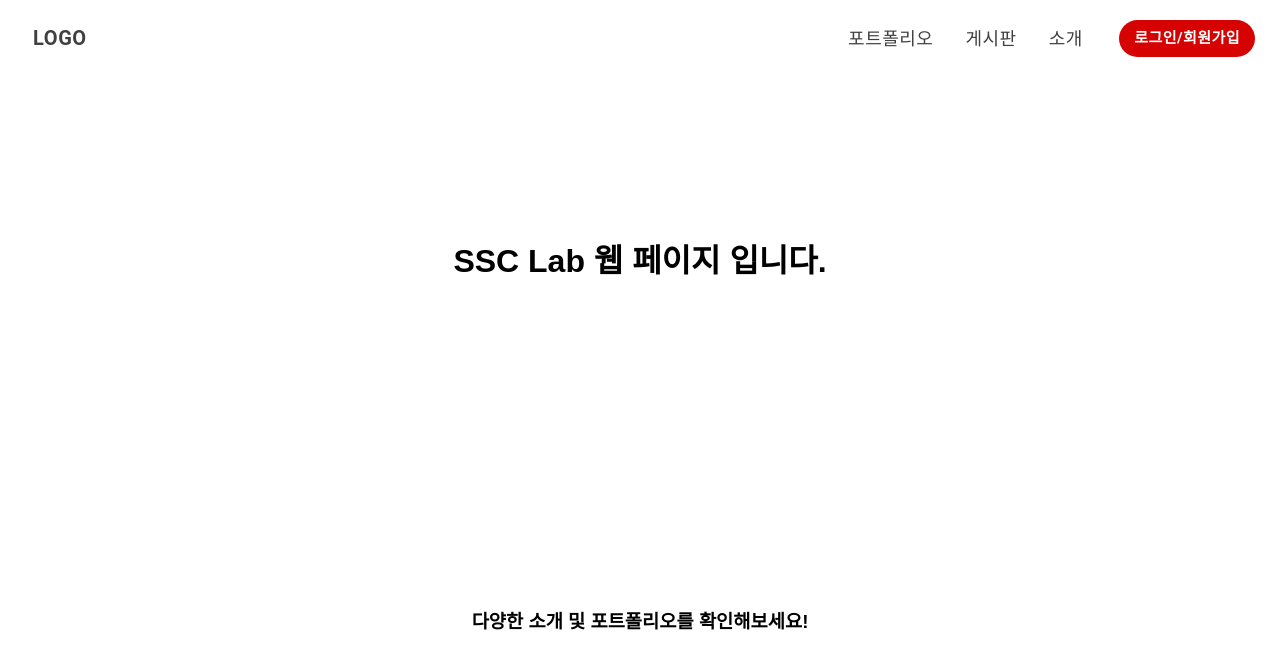
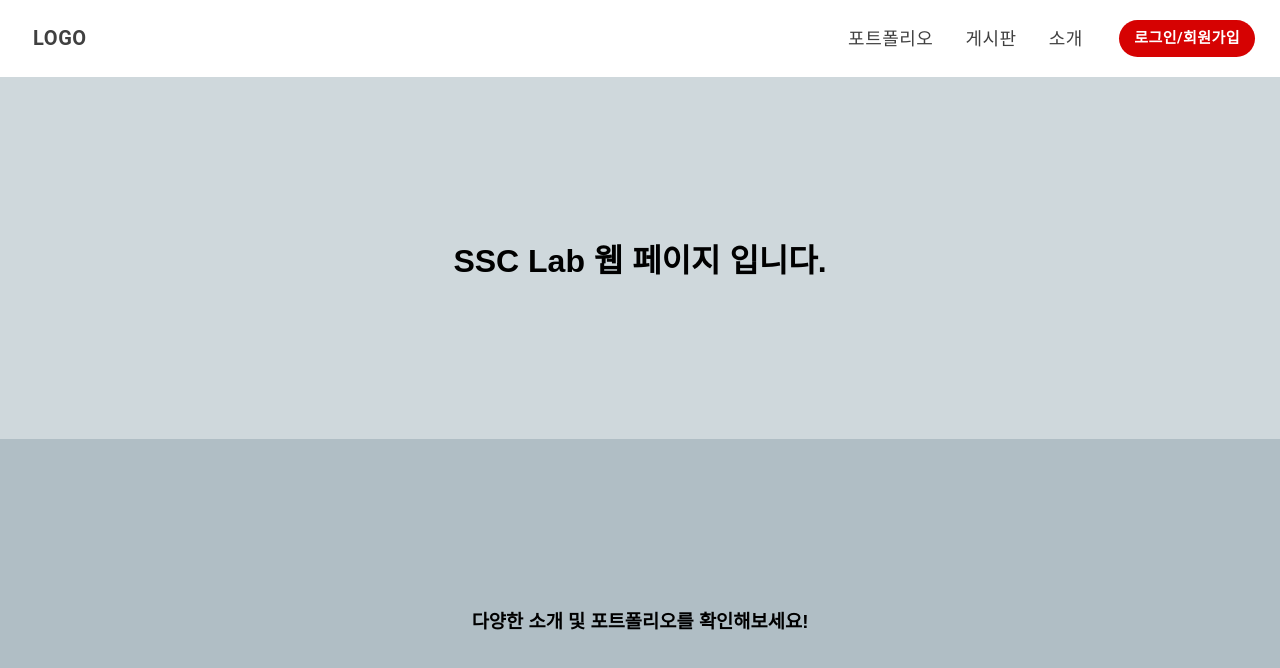
Before and after one commit to costar011/ssc, a React (Vite) app: page / in a window 1280 px wide. Shown: the top 668 px of the page. Built offline with nearby package versions, Linux system fonts and the light colour scheme; a web font is replaced by a local one; what chance would draw is missing.

Commit message:
write btn

```diff
--- a/src/pages/BoardList.tsx
+++ b/src/pages/BoardList.tsx
@@ -129,7 +129,11 @@ const VirtuosoTableComponents: TableComponents<Data> = {
 const BoardList = () => {
   const navigate = useNavigate();
 
-  const WriteButton = () => navigate("/write");
+  const writeButton = () => navigate("/write");
+
+  const saveButton = () => {
+    alert("저장하기 버튼 클릭");
+  };
 
   // fixedHeaderContent 함수는 고정된 헤더 콘텐츠를 반환
   function fixedHeaderContent() {
@@ -188,10 +192,12 @@ const BoardList = () => {
             itemContent={rowContent}
           />
           <div className="button_wapper">
-            <Button variant="outlined" onClick={WriteButton}>
+            <Button variant="outlined" onClick={writeButton}>
               글쓰기
             </Button>
-            <Button variant="outlined">저장하기</Button>
+            <Button variant="outlined" onClick={saveButton}>
+              저장하기
+            </Button>
           </div>
         </Paper>
       </div>
--- a/src/pages/Main.tsx
+++ b/src/pages/Main.tsx
@@ -1,5 +1,6 @@
 import styled from "@emotion/styled";
 import Header from "../component/header";
+import Theme from "../styles/Theme";
 
 const Style = styled.div`
   display: flex;
@@ -8,6 +9,7 @@ const Style = styled.div`
   align-items: center;
   height: 100vh;
   position: relative;
+  background-color: ${Theme.mainThemeColor};
 
   .header-line {
     width: 100%;
@@ -27,6 +29,7 @@ const Style = styled.div`
     align-items: center;
     width: 100%;
     height: 100%;
+    background-color: ${Theme.subThemeColor};
   }
 `;
 
--- a/src/pages/Write.tsx
+++ b/src/pages/Write.tsx
@@ -9,10 +9,6 @@ const Style = styled.div`
   align-items: center;
   height: 100vh;
   position: relative;
-
-  .header-line {
-    width: 100%;
-  }
 
   .write-container {
     display: flex;
@@ -49,6 +45,9 @@ const Style = styled.div`
   .btn-container {
     display: flex;
     gap: 1em;
+
+    width: 200px;
+    border-radius: 15px;
   }
 `;
 
@@ -63,9 +62,7 @@ const CancelButton = () => {
 export default function Write() {
   return (
     <Style>
-      <div className="header-line">
-        <Header />
-      </div>
+      <Header />
       <div className="write-container">
         <h1>글쓰기</h1>
         <input type="text" placeholder="제목을 입력하세요" />
@@ -81,4 +78,4 @@ export default function Write() {
       </div>
     </Style>
   );
-};
+}
```
